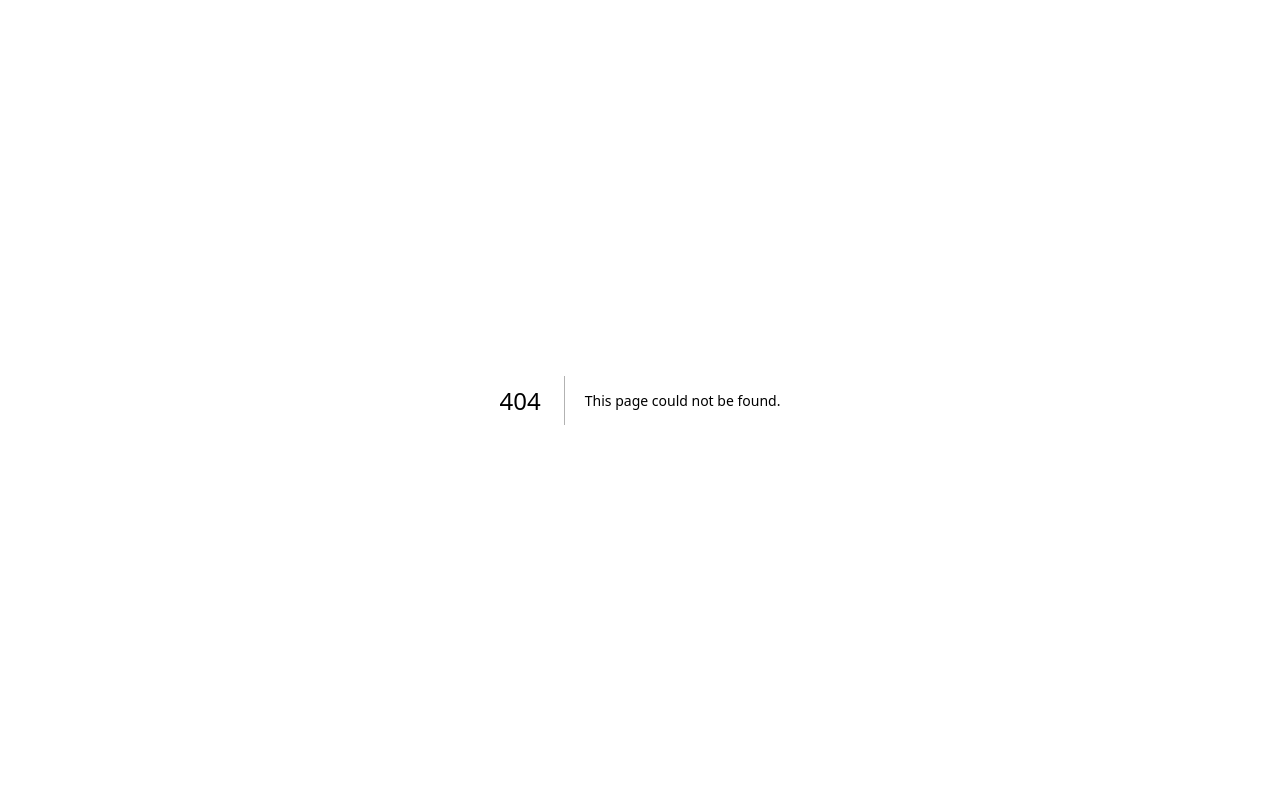
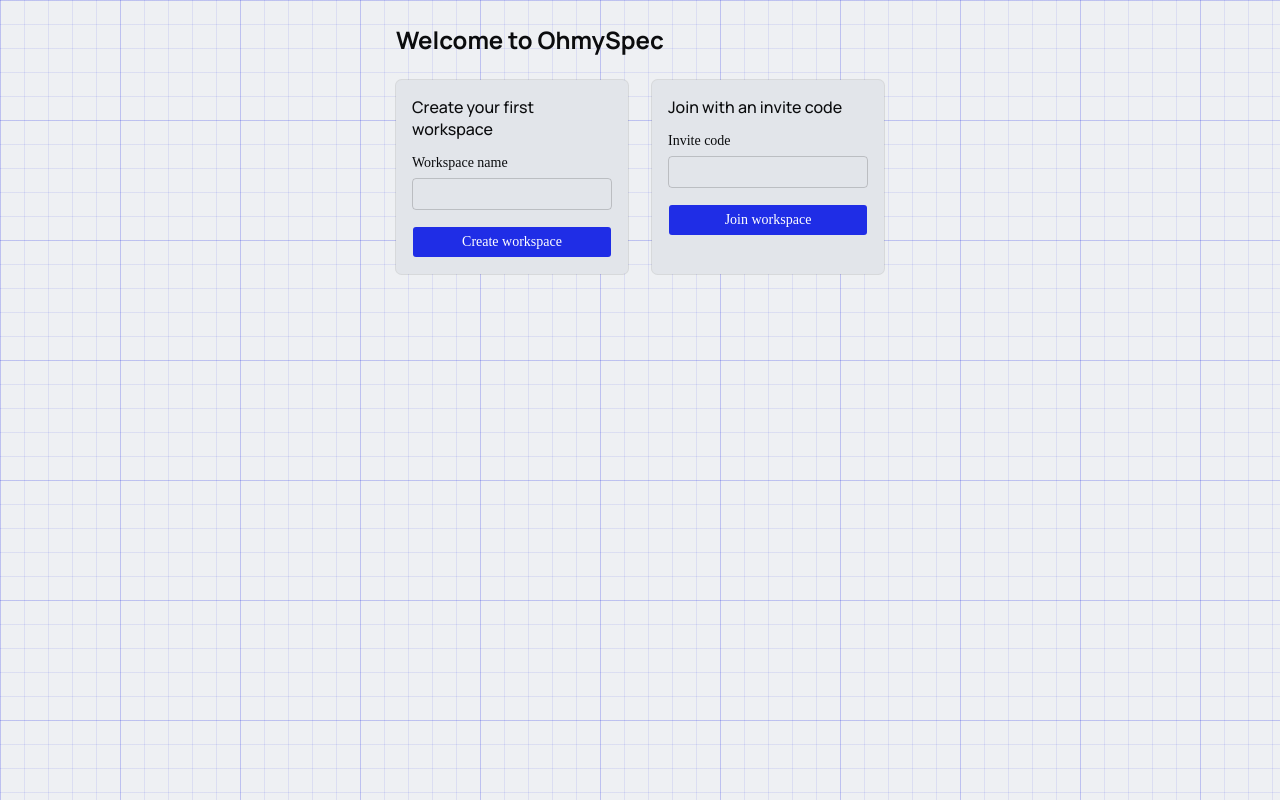
Before and after one commit to leeCode83/ohmyspec-webapp, a Next.js app: page /onboarding in a window 1280 px wide. Before the commit this address had no page. Built offline with nearby package versions, Linux system fonts and the light colour scheme; no server answers.

Commit message:
feat(auth): add mandatory onboarding with both entry paths
- create first workspace or join by invite code, both via RPCs
- users with a workspace are bounced to the dashboard
- getMyWorkspaces lists RLS-scoped rows with explicit columns (F1)

```diff
--- /dev/null
+++ b/app/onboarding/page.tsx
@@ -0,0 +1,21 @@
+import { redirect } from "next/navigation";
+import { OnboardingForms } from "@/components/auth/onboarding-forms";
+import { getMyWorkspaces } from "@/lib/workspaces/queries";
+
+/**
+ * Mandatory onboarding (spec §2.4): authenticated users WITH a workspace
+ * are bounced to the dashboard; without one they cannot pass into (app)
+ * routes. proxy.ts already ensured the visitor is authenticated.
+ */
+export default async function OnboardingPage() {
+  const workspaces = await getMyWorkspaces();
+  if (workspaces.length > 0) {
+    redirect("/");
+  }
+  return (
+    <main className="mx-auto max-w-3xl p-6">
+      <h1 className="mb-6 font-heading text-2xl font-bold">Welcome to OhmySpec</h1>
+      <OnboardingForms />
+    </main>
+  );
+}
--- /dev/null
+++ b/components/auth/onboarding-forms.tsx
@@ -0,0 +1,132 @@
+"use client";
+
+import { useRouter } from "next/navigation";
+import { useState } from "react";
+import { Button } from "@/components/ui/button";
+import { Card, CardContent, CardHeader, CardTitle } from "@/components/ui/card";
+import { Input } from "@/components/ui/input";
+import { Label } from "@/components/ui/label";
+import { createBrowserClient } from "@/lib/supabase/browser";
+import { shouldShowTechnicalDetails, toUserMessage } from "@/lib/auth/errors";
+
+/**
+ * Collapsible block showing the raw Postgres error for unexpected failures
+ * (audit F6, user-approved). Module-level so it is not recreated during
+ * render (react-hooks/static-components).
+ */
+function TechnicalDetails({ error }: { error: { message: string } | null }) {
+  if (!error || !shouldShowTechnicalDetails(error)) return null;
+  return (
+    <details className="mt-1 text-xs font-mono text-muted-foreground">
+      <summary>Technical details</summary>
+      {error.message}
+    </details>
+  );
+}
+
+/**
+ * The two equal onboarding paths (spec §2.4): create a first workspace or
+ * join one by invite code. Both call security-definer RPCs; errors surface
+ * inline per the backend error table, unexpected ones with the raw error
+ * in a collapsible details block (audit F6, user-approved).
+ */
+export function OnboardingForms() {
+  const router = useRouter();
+  const [workspaceName, setWorkspaceName] = useState("");
+  const [inviteCode, setInviteCode] = useState("");
+  const [createError, setCreateError] = useState<{ message: string } | null>(null);
+  const [joinError, setJoinError] = useState<{ message: string } | null>(null);
+  const [pending, setPending] = useState<"create" | "join" | null>(null);
+
+  async function handleCreate(event: React.FormEvent<HTMLFormElement>) {
+    event.preventDefault();
+    setCreateError(null);
+    setPending("create");
+    const supabase = createBrowserClient();
+    const { error } = await supabase.rpc("create_workspace", {
+      p_name: workspaceName,
+    });
+    setPending(null);
+    if (error) {
+      setCreateError(error);
+      return;
+    }
+    router.push("/"); // dashboard
+  }
+
+  async function handleJoin(event: React.FormEvent<HTMLFormElement>) {
+    event.preventDefault();
+    setJoinError(null);
+    setPending("join");
+    const supabase = createBrowserClient();
+    const { data, error } = await supabase.rpc("join_workspace", {
+      p_invite_code: inviteCode.trim(),
+    });
+    setPending(null);
+    if (error) {
+      setJoinError(error);
+      return;
+    }
+    router.push(`/w/${data}`);
+  }
+
+  return (
+    <div className="grid gap-6 md:grid-cols-2">
+      <Card>
+        <CardHeader>
+          <CardTitle>Create your first workspace</CardTitle>
+        </CardHeader>
+        <CardContent>
+          <form onSubmit={handleCreate} className="space-y-4">
+            <div className="space-y-2">
+              <Label htmlFor="workspace-name">Workspace name</Label>
+              <Input
+                id="workspace-name"
+                value={workspaceName}
+                onChange={(e) => setWorkspaceName(e.target.value)}
+                required
+              />
+            </div>
+            {createError && (
+              <div role="alert">
+                <p className="text-sm text-red-600">{toUserMessage(createError)}</p>
+                <TechnicalDetails error={createError} />
+              </div>
+            )}
+            <Button type="submit" className="w-full" disabled={pending !== null}>
+              {pending === "create" ? "Creating…" : "Create workspace"}
+            </Button>
+          </form>
+        </CardContent>
+      </Card>
+
+      <Card>
+        <CardHeader>
+          <CardTitle>Join with an invite code</CardTitle>
+        </CardHeader>
+        <CardContent>
+          <form onSubmit={handleJoin} className="space-y-4">
+            <div className="space-y-2">
+              <Label htmlFor="invite-code">Invite code</Label>
+              <Input
+                id="invite-code"
+                value={inviteCode}
+                onChange={(e) => setInviteCode(e.target.value)}
+                required
+              />
+            </div>
+            {joinError && (
+              <div role="alert">
+                <p className="text-sm text-red-600">{toUserMessage(joinError)}</p>
+                <TechnicalDetails error={joinError} />
+              </div>
+            )}
+            <Button type="submit" className="w-full" disabled={pending !== null}>
+              {pending === "join" ? "Joining…" : "Join workspace"}
+            </Button>
+          </form>
+        </CardContent>
+      </Card>
+    </div>
+  );
+}
--- /dev/null
+++ b/lib/workspaces/queries.ts
@@ -0,0 +1,48 @@
+import { createClient } from "@/lib/supabase/server";
+
+/** A workspace as listed on the dashboard. */
+export interface WorkspaceSummary {
+  id: string;
+  name: string;
+  role: "owner" | "member";
+}
+
+/**
+ * Lists the caller's live workspaces with their role (spec §2.6).
+ *
+ * Reads through the cookies-based server client, so every row is already
+ * RLS-scoped to the caller; soft-deleted workspaces are filtered out via
+ * the inner join. Explicit columns only — never `select *` (audit F1).
+ *
+ * @returns Workspaces ordered by join time; empty when the caller has none.
+ */
+export async function getMyWorkspaces(): Promise<WorkspaceSummary[]> {
+  const supabase = await createClient();
+  const {
+    data: { user },
+  } = await supabase.auth.getUser();
+  if (!user) return []; // proxy.ts normally prevents this; defensive
+
+  const { data, error } = await supabase
+    .from("workspace_members")
+    .select("role, workspaces!inner(id, name)")
+    .filter("workspaces.deleted_at", "is", null)
+    .eq("user_id", user.id)
+    .order("joined_at", { ascending: true });
+
+  if (error) throw error;
+
+  return (data ?? []).map((row) => {
+    // supabase-js' untyped inference models the embedded resource as an
+    // array, but PostgREST returns workspace_members' many-to-one link to
+    // workspaces as a single object; normalize both to that wire format.
+    const workspace = Array.isArray(row.workspaces)
+      ? row.workspaces[0]
+      : row.workspaces;
+    return {
+      id: workspace.id,
+      name: workspace.name,
+      role: row.role as "owner" | "member",
+    };
+  });
+}
```
